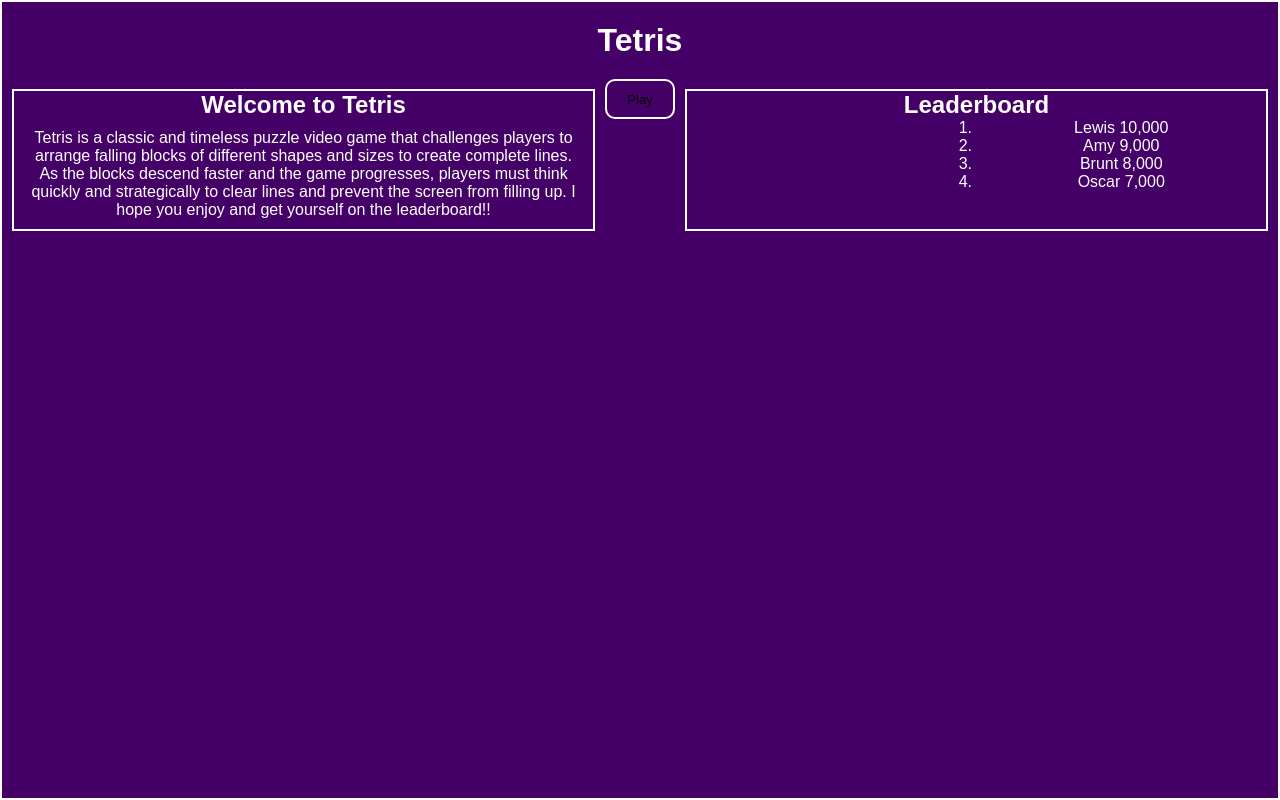
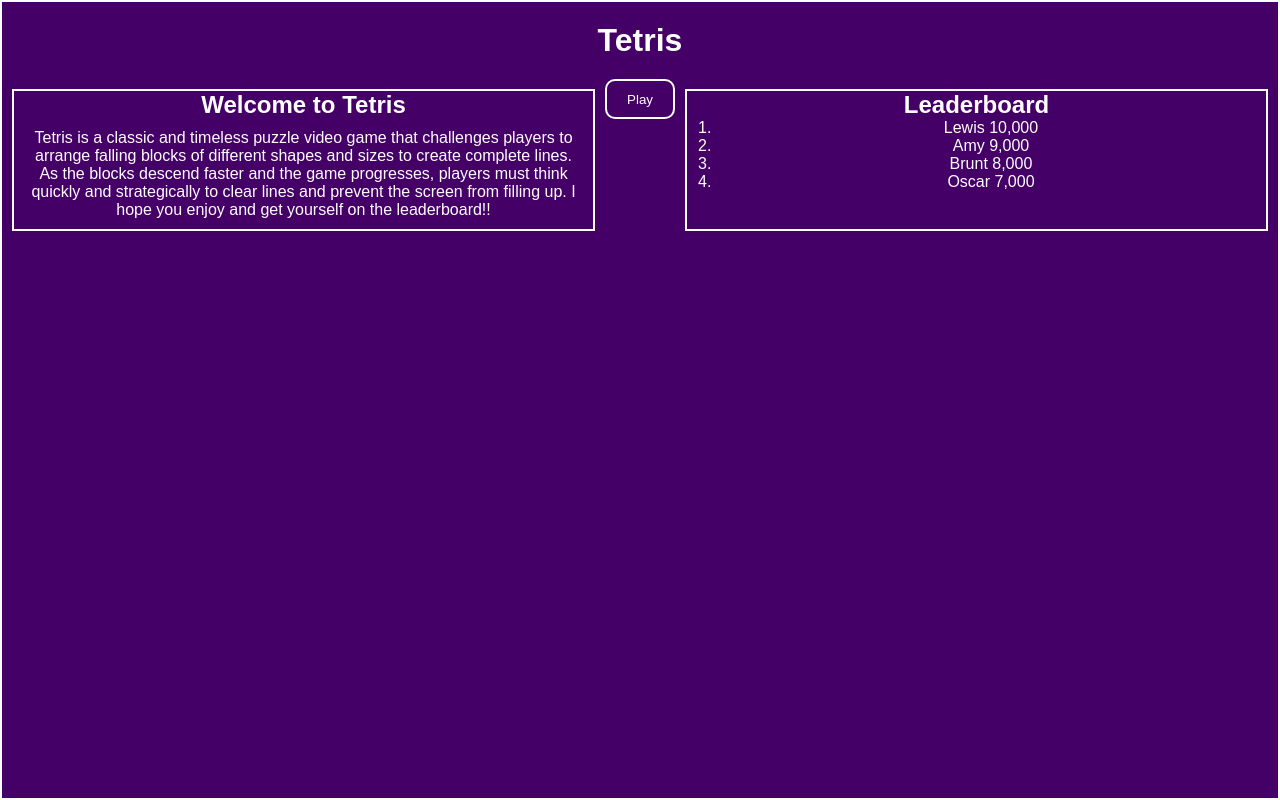
Before and after one commit to Lawler45/Tetris, a React (Vite) app: page / in a window 1280 px wide. Built offline with nearby package versions, Linux system fonts and the light colour scheme.

Commit message:
aligns leaderboard correctly

```diff
--- a/src/components/start-page/start-page.css
+++ b/src/components/start-page/start-page.css
@@ -55,6 +55,7 @@
   border-color: white;
   border-style: solid;
   border-radius: 10px;
+  color: white;
 }
 
 .leaderboard-container {
@@ -72,7 +73,7 @@
 }
 
 .leaderboard {
-  padding-left: 50%;
+  padding-left: 5%;
   color: white;
 }
 p {
```
